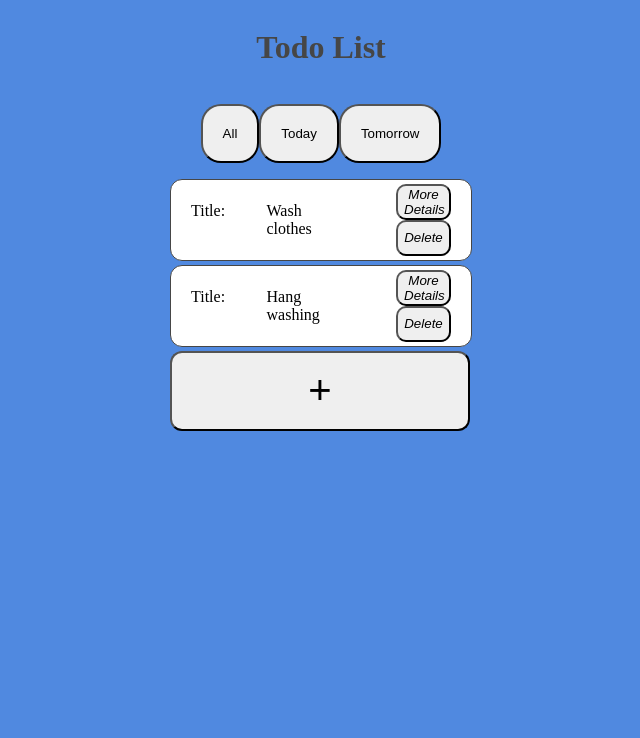
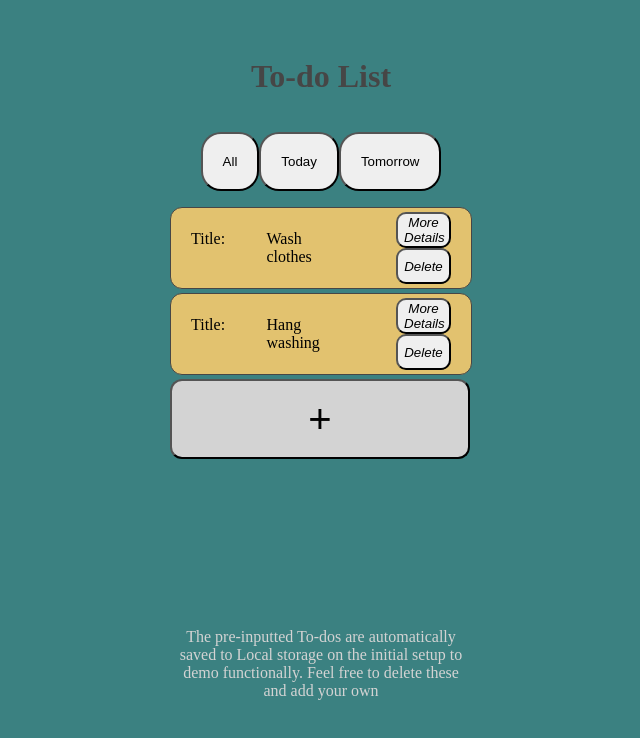
Before and after one commit to Jack-ButlerB/todo-list, a website built with webpack: page src/template.html in a window 1280 px wide. Shown: the whole page, without its empty margins (319-959 px from the left). Built offline with nearby package versions, Linux system fonts and the light colour scheme.

Commit message:
Updated styling Change update button to “Update” - X Title to “To-do” - X Change Edit to More details - X

```diff
--- a/src/index.js
+++ b/src/index.js
@@ -104,14 +104,14 @@ if (!localStorage.getItem("storedTodoList")) {
     new TodoItem(
       0,
       "Wash clothes",
-      "Hard Coded for Demo, saved in application storage",
+      "For Demo, pre-saved in application storage",
       undefined,
       "Today"
     ),
     new TodoItem(
       1,
       "Hang washing",
-      "Hard Coded for Demo, saved in application storage",
+      "For Demo, pre-saved in application storage",
       undefined,
       "Tomorrow"
     ),
--- a/src/render.js
+++ b/src/render.js
@@ -63,7 +63,7 @@ export function renderTodoInputModal(addItem, editItem, todoToEdit) {
   }
   const submitButton = document.createElement("button");
   submitButton.setAttribute("type", "submit");
-  submitButton.textContent = todoToEdit ? "Update Todo Item" : "Add Todo Item";
+  submitButton.textContent = todoToEdit ? "Update Details" : "Add Todo Item";
   todoInputForm.appendChild(submitButton);
   submitButton.addEventListener("click", function (e) {
     e.preventDefault();
--- a/src/styles.css
+++ b/src/styles.css
@@ -1,17 +1,18 @@
-/* styles.css */
 p {
   margin: 0;
 }
 body {
-  background-color: rgb(80, 137, 224);
+  /* background-color: rgb(80, 137, 224); */
+  background-color: rgb(59, 129, 129);
   display: flex;
-  flex-direction: column; /* stack items top → bottom */
-  justify-content: center; /* center vertically */
-  align-items: center; /* center horizontally */
-  gap: 1rem; /* space between items (optional) */
+  flex-direction: column;
+  justify-content: center;
+  align-items: center;
+  gap: 1rem;
 }
 h1 {
   color: rgb(70, 70, 70);
+  margin-top: 50px;
 }
 
 .todoListSelectorContainer {
@@ -22,13 +23,11 @@ h1 {
   padding: 20px;
 }
 #todoItemsContainer {
-  /* display: flexbox; */
   justify-items: left;
-  /* border: 1px rgb(70, 70, 70) solid; */
 }
 .todoItemContainer {
   border: 1px rgb(70, 70, 70) solid;
-  background-color: white;
+  background-color: rgba(250, 203, 109, 0.88);
   width: 300px;
   height: 80px;
   display: flex;
@@ -41,10 +40,9 @@ h1 {
 #todoInputDialog {
   border-radius: 20px;
   background-color: lightgrey;
-  margin-top: 265px;
+  margin-top: 292px;
 }
 #todoInputForm {
-  /* display: inline; */
   width: 300px;
   border-radius: 20px;
   background-color: lightgrey;
@@ -54,7 +52,6 @@ h1 {
   grid-template-columns: 1fr 1fr;
   column-gap: 1px;
   margin: 20px;
-  /* border: 1px red solid; */
   width: 150px;
 }
 
@@ -63,6 +60,9 @@ h1 {
   height: 80px;
   font-size: 40px;
   border-radius: 12px;
+  z-index: 2;
+  /* background-color: rgb(142, 165, 233); */
+  background-color: lightgray;
 }
 
 #buttonDiv {
@@ -79,3 +79,11 @@ h1 {
   right: 10px;
   width: 55px;
 }
+#siteFooterExplainer {
+  position: fixed;
+  bottom: 100px;
+  width: 300px;
+  text-align: center;
+  /* z-index: 1; */
+  color: lightgray;
+}
--- a/src/template.html
+++ b/src/template.html
@@ -18,7 +18,12 @@
   <!--[if lt IE 7]>
       <p class="browsehappy">You are using an <strong>outdated</strong> browser. Please <a href="#">upgrade your browser</a> to improve your experience.</p>
     <![endif]-->
-  <h1>Todo List</h1>
+  <h1>To-do List</h1>
+  <div id="siteFooterExplainer">
+    <p id="siteExplainerText">The pre-inputted To-dos are automatically saved to Local storage on the initial setup to
+      demo functionally. Feel
+      free to delete these and add your own</p>
+  </div>
 </body>
 
 </html>
```
